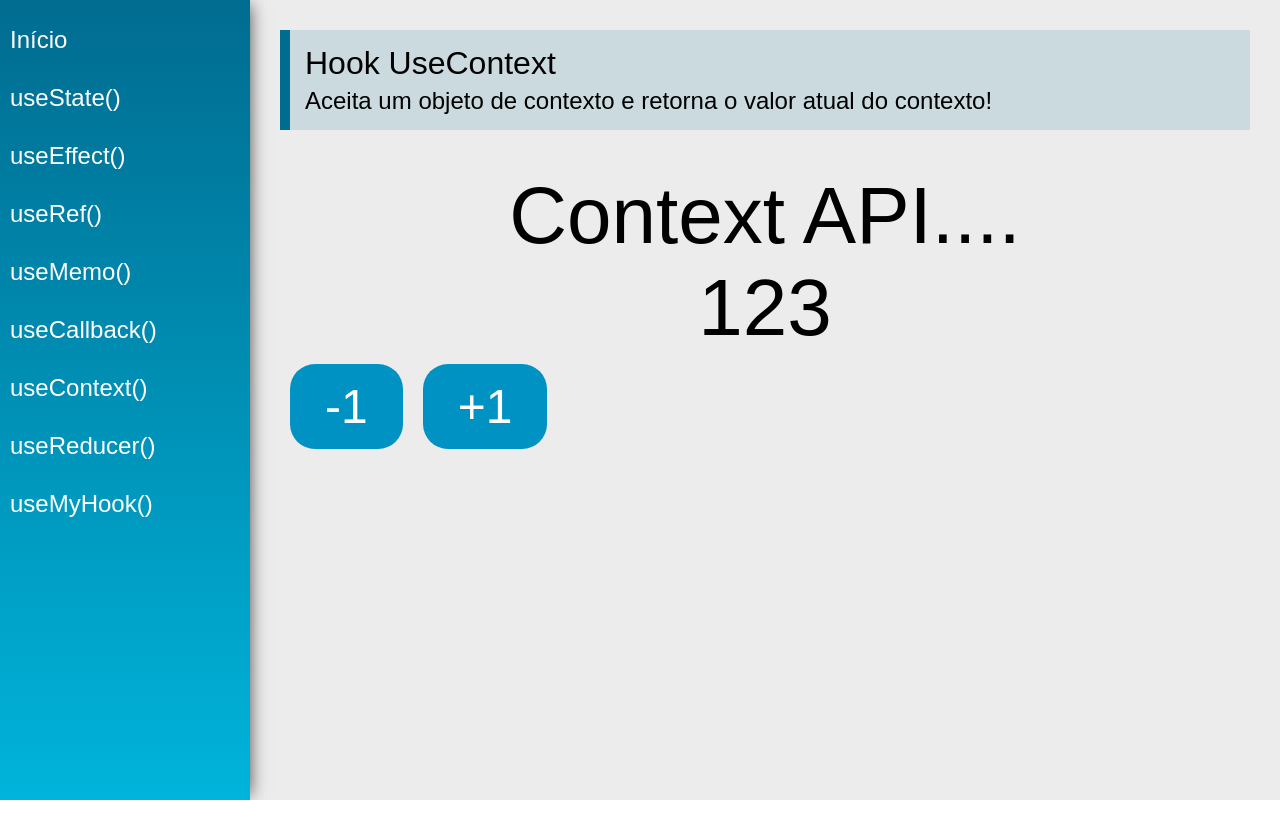
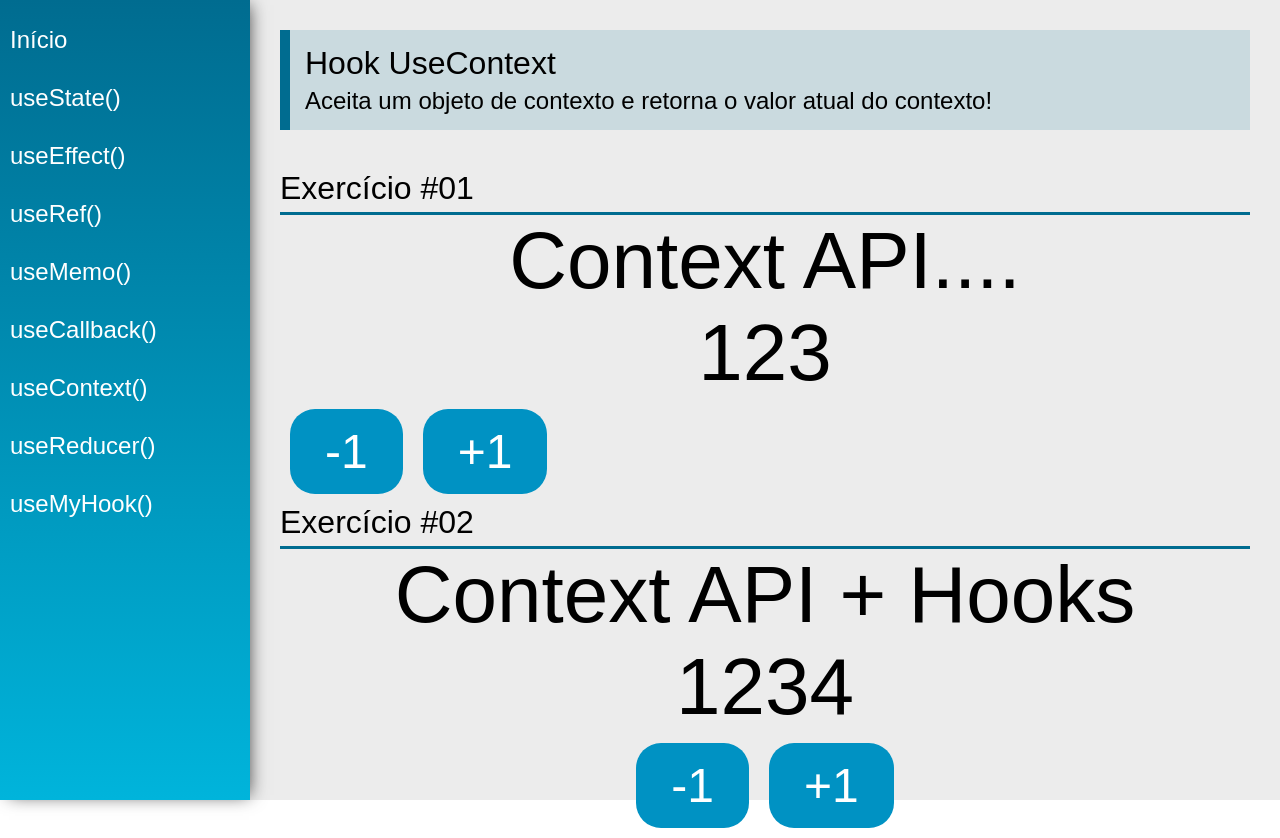
Before and after one commit to amandacgoncalves/hooks-react, a React (Create React App) app: page /useContext in a window 1280 px wide. Before the commit the page ends 800 px from the top, so only its background shows below. Built offline with nearby package versions, Linux system fonts and the light colour scheme.

Commit message:
useContext #02

```diff
--- /dev/null
+++ b/src/data/Store.jsx
@@ -0,0 +1,32 @@
+import React, { useState } from "react";
+
+const initialState = {
+    number: 1234,
+    text: 'Context API + Hooks'
+}
+
+export const AppContext = React.createContext(initialState)
+
+const Store = props => {
+    const [state, setState] = useState(initialState)
+
+    function updateState(key, value) {
+        setState({
+            ...state,
+            [key]: value
+        })
+    }
+
+    return (
+        <AppContext.Provider value={{
+            number: state.number,
+            text: state.text,
+            setNumber: n => updateState('number', n),
+            setText: t => updateState('text', t),
+            }}>
+        {props.children}
+        </AppContext.Provider>
+    )
+}
+
+export default Store
--- a/src/views/App.jsx
+++ b/src/views/App.jsx
@@ -1,15 +1,17 @@
-import './App.css'
-import React, { useState } from 'react'
-import { BrowserRouter as Router } from  'react-router-dom'
+import "./App.css";
+import React, { useState } from "react";
+import { BrowserRouter as Router } from "react-router-dom";
 
-import Menu from '../components/layout/Menu'
-import Content from '../components/layout/Content'
+import Menu from "../components/layout/Menu";
+import Content from "../components/layout/Content";
 import DataContext, { data } from "../data/DataContext";
+import Store from "../data/Store";
 
-const App = props => {
-    const [state, setState] = useState(data)
+const App = (props) => {
+  const [state, setState] = useState(data);
   return (
-        <DataContext.Provider value={{state, setState}}>
+    <Store>
+      <DataContext.Provider value={{ state, setState }}>
         <div className="App">
           <Router>
             <Menu />
@@ -17,7 +19,8 @@
           </Router>
         </div>
       </DataContext.Provider>
-    )
-}
+    </Store>
+  );
+};
 
-export default App
+export default App;
--- a/src/views/examples/UseContext.jsx
+++ b/src/views/examples/UseContext.jsx
@@ -1,18 +1,27 @@
-import React, { useContext } from 'react'
-import PageTitle from '../../components/layout/PageTitle'
+import React, { useContext, useEffect } from "react";
+import PageTitle from "../../components/layout/PageTitle";
 
-import DataContext from '../../data/DataContext'
+import DataContext from "../../data/DataContext";
+import { AppContext } from "../../data/Store";
+import SectionTitle from "../../components/layout/SectionTitle";
 
 const UseContext = (props) => {
-
-    const {state, setState} = useContext(DataContext)
+  const { state, setState } = useContext(DataContext);
 
   function addNumber(delta) {
     setState({
       ...state,
-            number: state.number + delta
-        })
+      number: state.number + delta,
+    });
   }
+
+  const { number, text, setNumber, setText } = useContext(AppContext);
+
+  useEffect(function() {
+      if (number > 1250) {
+          setText('Eita!!!!!')
+      }
+  }, [number])
 
   return (
     <div className="UseContext">
@@ -20,16 +29,36 @@
         title="Hook UseContext"
         subtitle="Aceita um objeto de contexto e retorna o valor atual do contexto!"
       />
+      <SectionTitle title="Exercício #01" />
+
       <div className="center">
         <span className="text">{state.text}</span>
         <span className="text">{state.number}</span>
       </div>
       <div>
-                <button className="btn" onClick={() => addNumber(-1)}>-1</button>
-                <button className="btn" onClick={() => addNumber(1)}>+1</button>
+        <button className="btn" onClick={() => addNumber(-1)}>
+          -1
+        </button>
+        <button className="btn" onClick={() => addNumber(1)}>
+          +1
+        </button>
+      </div>
+
+      <SectionTitle title="Exercício #02" />
+      <div className="center">
+          <span className="text">{text}</span>
+        <span className="text">{number}</span>
+        <div>
+          <button className="btn" onClick={() => setNumber(number - 1)}>
+            -1
+          </button>
+          <button className="btn" onClick={() => setNumber(number + 1)}>
+            +1
+          </button>
         </div>
       </div>
-    )
-}
+    </div>
+  );
+};
 
-export default UseContext
+export default UseContext;
```
Lines whose indentation alone changed are shown as unchanged.
